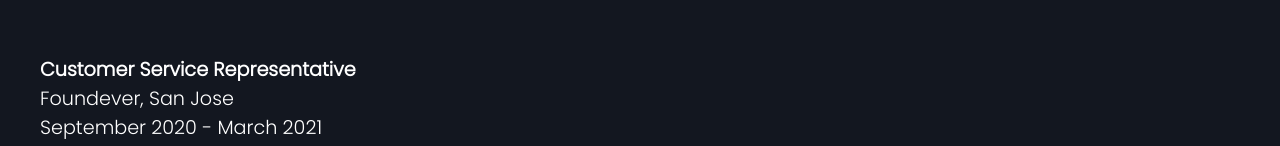
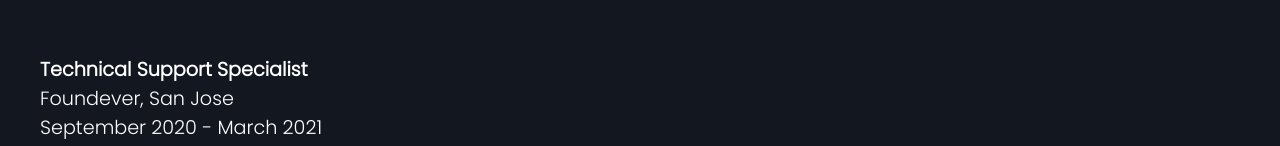
Before and after one commit to Dmorris-sec/Portafolio, a plain HTML site: page index.html in a window 1280 px wide. Shown: the part 2149-2295 px from the top of the page. Drawn offline with nearby package versions, Linux system fonts and the light colour scheme.

Commit message:
Update index.html

```diff
--- a/index.html
+++ b/index.html
@@ -173,7 +173,7 @@
                     <br>
 
                               <dt>
-                                   <strong>Customer Service Representative</strong>
+                                   <strong>Technical Support Specialist</strong>
                                    <br>
                                    Foundever, San Jose
                                    <br>
```
